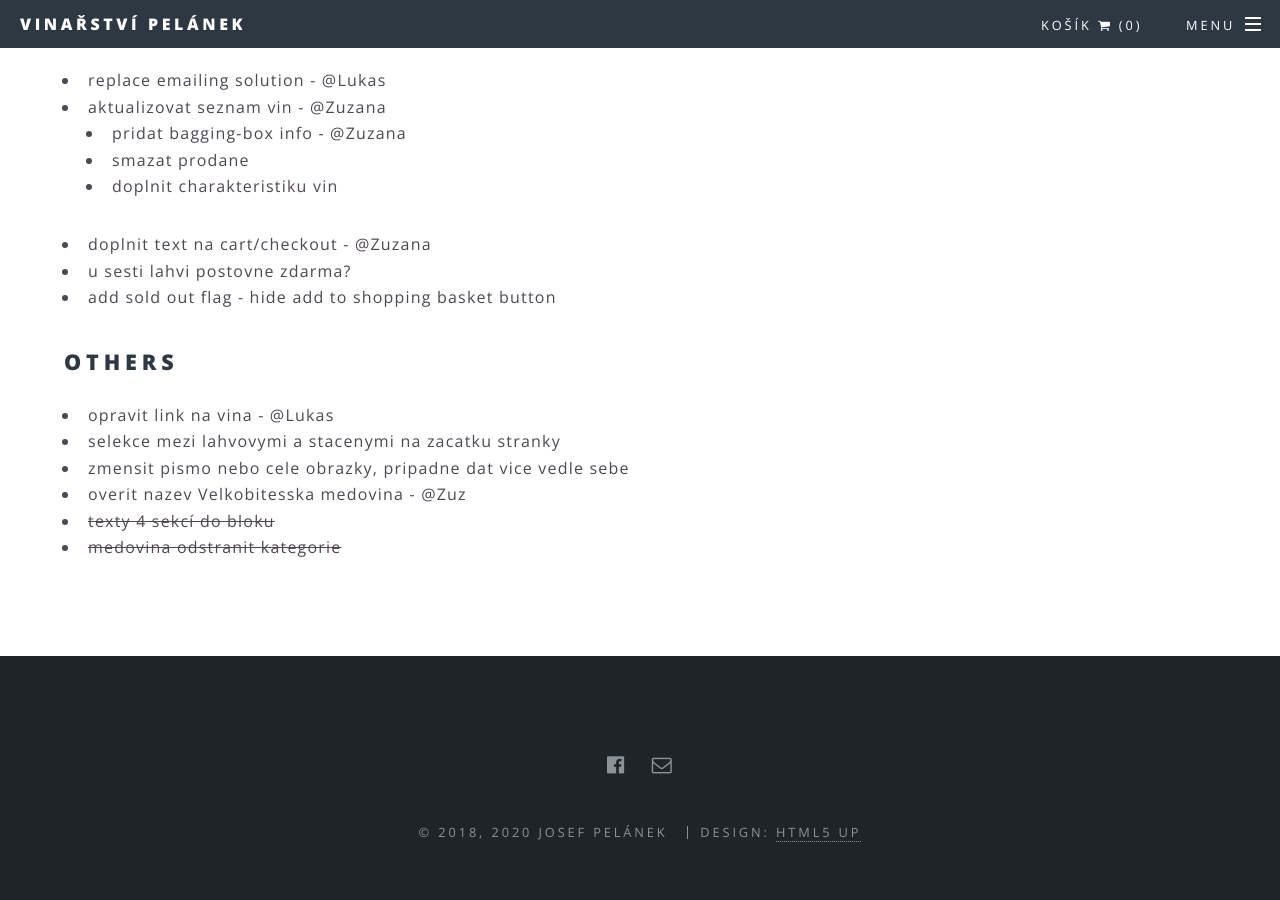
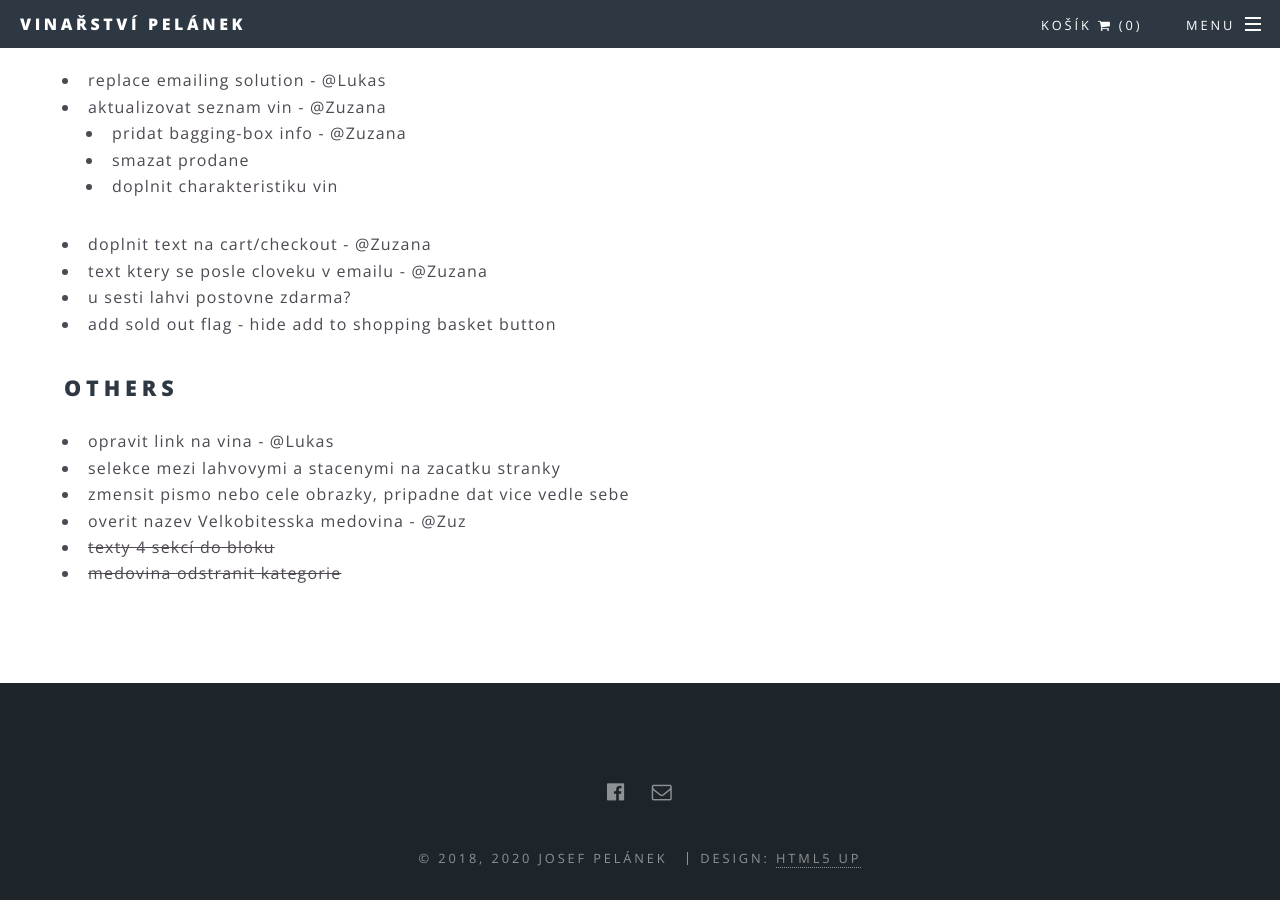
Before and after one commit to luk355/vinarstvi-pelanek, a Jekyll site: the page built from TODO.md, in a window 1280 px wide and 900 px high, scrolled down 455 px. Built offline with Jekyll 4.4.1, drawn with Linux system fonts in a browser that asks for light colours; our own code applies the rules of GitHub Pages for plain Markdown files.

Commit message:
more todo

```diff
--- a/TODO.md
+++ b/TODO.md
@@ -8,6 +8,7 @@
     * smazat prodane
     * doplnit charakteristiku vin
 * doplnit text na cart/checkout - @Zuzana
+* text ktery se posle cloveku v emailu - @Zuzana
 * u sesti lahvi postovne zdarma?
 * add sold out flag - hide add to shopping basket button
 
```
